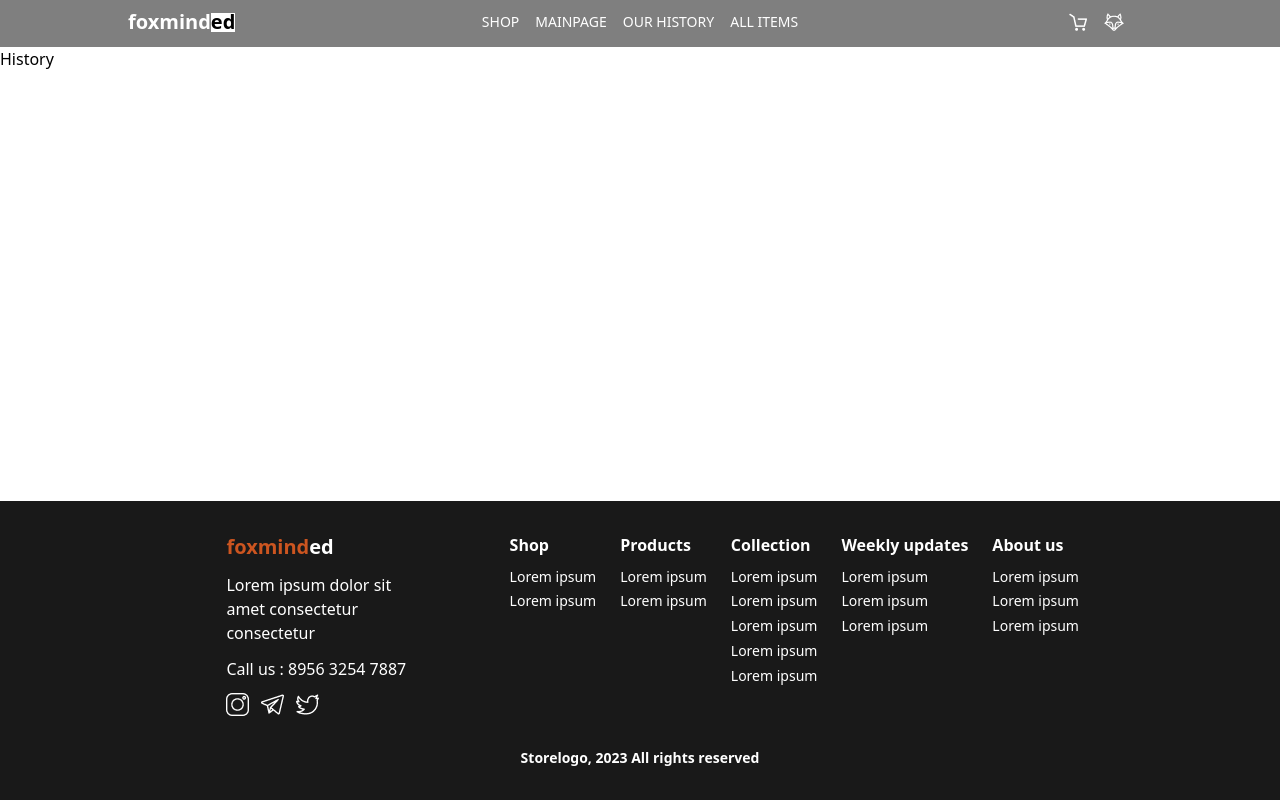
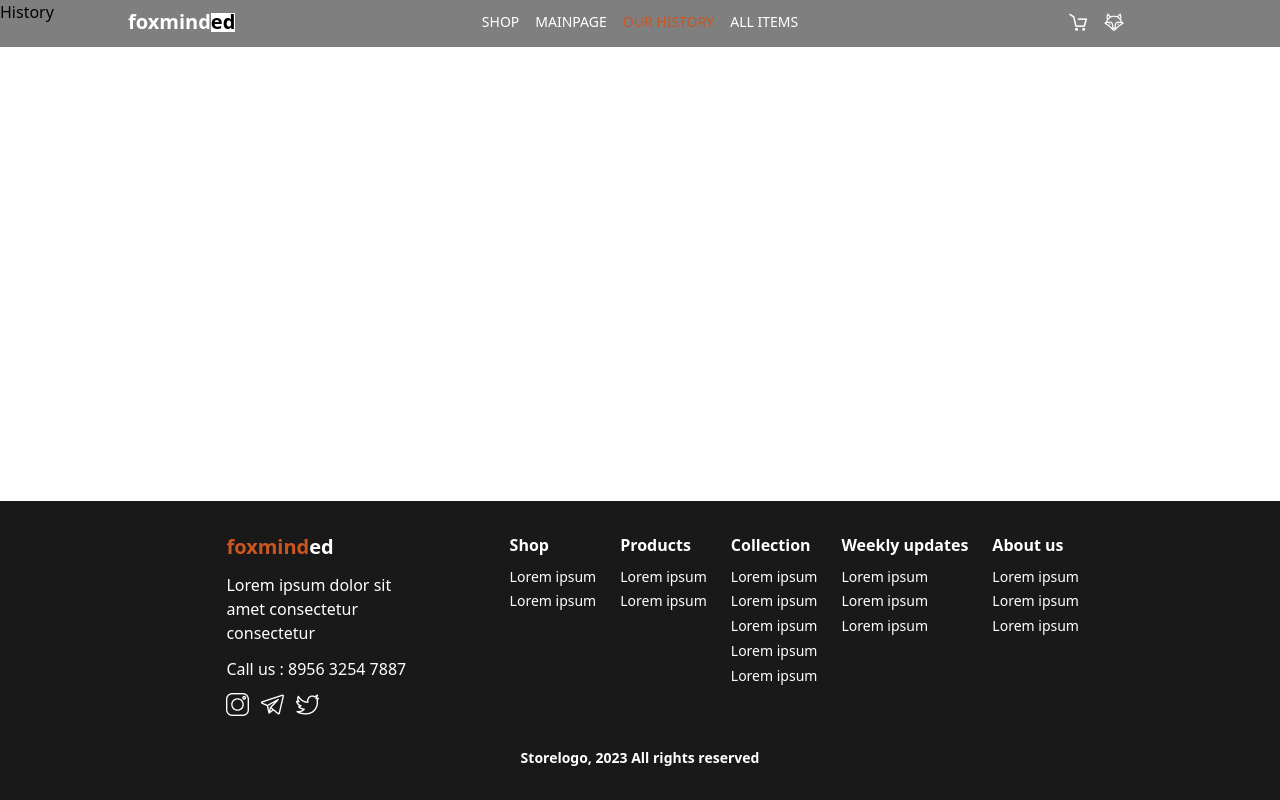
Before and after one commit to PohuliaiDanylo/Foxes-shop, a React (Vite) app: page /history in a window 1280 px wide. Built offline with nearby package versions, Linux system fonts and the light colour scheme.

Commit message:
added customLink component

```diff
--- /dev/null
+++ b/src/components/customLink.tsx
@@ -0,0 +1,29 @@
+import { Link, useMatch } from "react-router-dom";
+
+const CustomLink = ({
+  children,
+  to,
+  self,
+  ...props
+}: {
+  children: any;
+  to: any;
+  self?: any;
+}) => {
+  const match = useMatch(to);
+  console.log(self);
+
+  return (
+    <Link
+      to={to}
+      className={
+        match ? "header-container__navigation-menu__list__element__active" : ""
+      }
+      {...props}
+    >
+      {children}
+    </Link>
+  );
+};
+
+export { CustomLink };
--- a/src/components/header.tsx
+++ b/src/components/header.tsx
@@ -1,4 +1,4 @@
-import { Link } from "react-router-dom";
+import { CustomLink } from "./customLink";
 
 function Header() {
   function resposiveness() {
@@ -61,16 +61,16 @@ function Header() {
         </h1>
         <ul className="header-container__navigation-menu__list">
           <li className="header-container__navigation-menu__list__element">
-            <Link to="/shop">Shop</Link>
+            <CustomLink to="/shop">Shop</CustomLink>
           </li>
           <li className="header-container__navigation-menu__list__element">
-            <Link to="/">MainPage</Link>
+            <CustomLink to="/">MainPage</CustomLink>
           </li>
           <li className="header-container__navigation-menu__list__element">
-            <Link to="/history">Our History</Link>
+            <CustomLink to="/history">Our History</CustomLink>
           </li>
           <li className="header-container__navigation-menu__list__element">
-            <Link to="/items">All Items</Link>
+            <CustomLink to="/items">All Items</CustomLink>
           </li>
         </ul>
         <button
--- a/src/scss/header.scss
+++ b/src/scss/header.scss
@@ -1,5 +1,6 @@
 .header-container {
-  position: relative;
+  position: absolute;
+  width: 100%;
   background: rgba(0, 0, 0, 0.5);
 
   .header-container__mobile-responsive__company-name {
@@ -68,6 +69,10 @@
         &:active {
           scale: 0.85;
         }
+
+        .header-container__navigation-menu__list__element__active {
+          color: $accent-color;
+        }
       }
     }
   }
```
